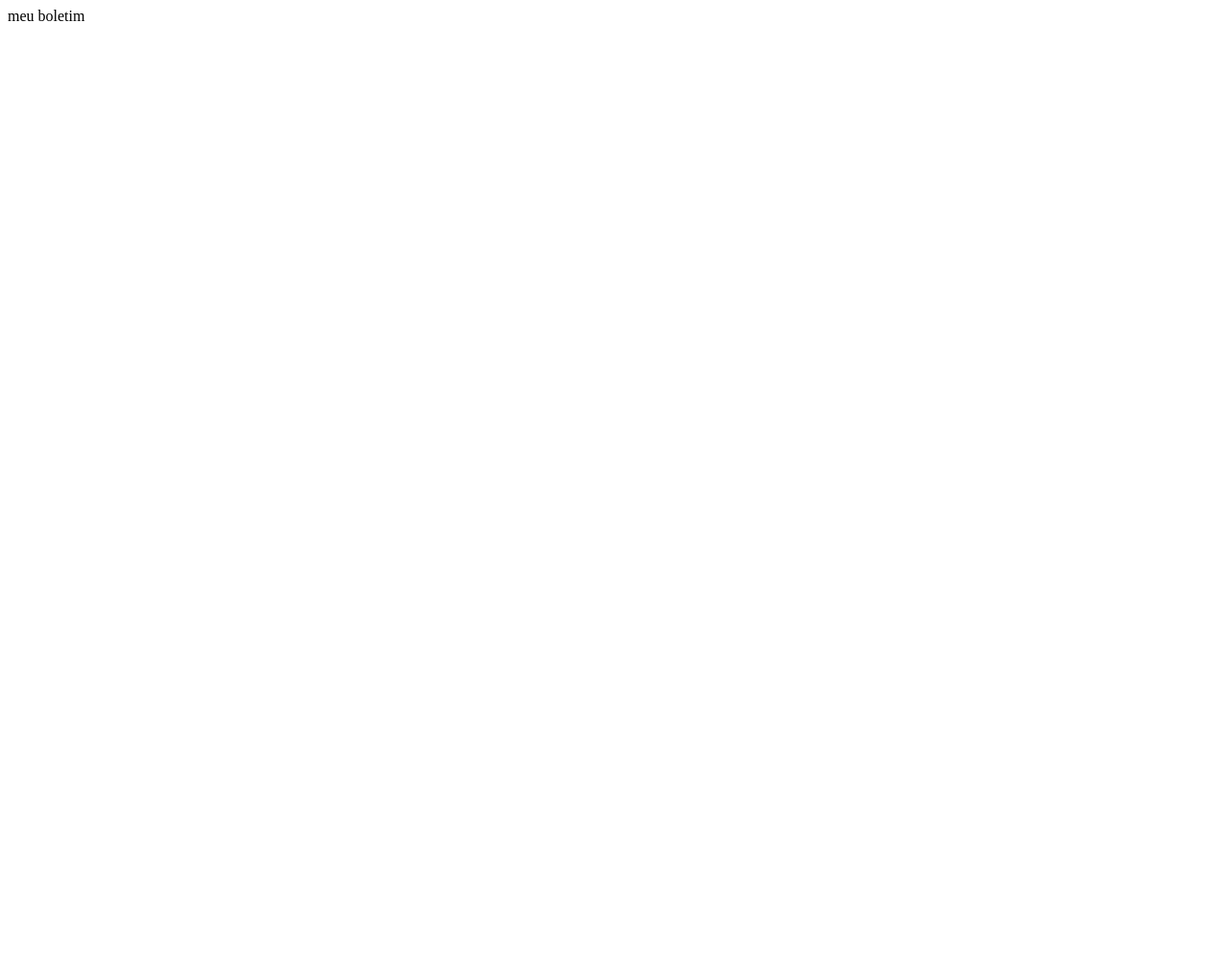
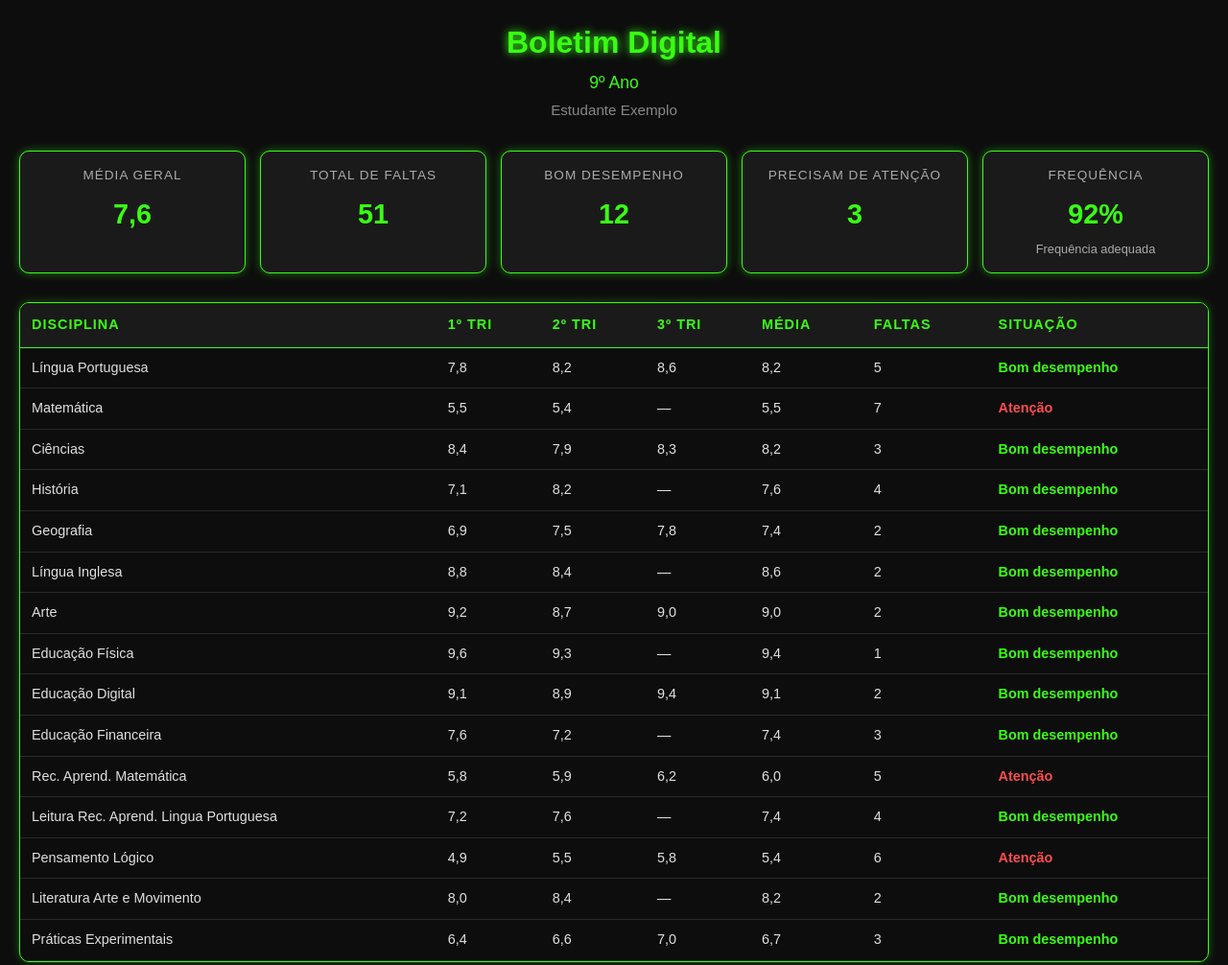
Before and after one commit to Profbt/boletim9C, a plain HTML site: page index.html in a window 1280 px wide. Shown: the top 1006 px of the page at 96% size. Before the commit the page ends 800 px from the top, so only its background shows below. Drawn offline with Linux system fonts and the light colour scheme.

Commit message:
novos dados

```diff
--- a/index.html
+++ b/index.html
@@ -1 +1,65 @@
-meu boletim
+<!DOCTYPE html>
+<html lang="pt-BR">
+<head>
+  <meta charset="UTF-8">
+  <meta name="viewport" content="width=device-width, initial-scale=1.0">
+  <title>Boletim Digital</title>
+  <link rel="stylesheet" href="style.css">
+</head>
+<body>
+
+  <!-- CABEÇALHO -->
+  <header class="cabecalho">
+    <h1>Boletim Digital</h1>
+    <p class="subtitulo">9º Ano</p>
+    <p class="estudante">Estudante Exemplo</p>
+  </header>
+
+  <!-- CARDS DE RESUMO -->
+  <section class="cards">
+    <div class="card">
+      <span class="card-titulo">Média geral</span>
+      <span class="card-valor" id="media-geral">—</span>
+    </div>
+    <div class="card">
+      <span class="card-titulo">Total de faltas</span>
+      <span class="card-valor" id="total-faltas">—</span>
+    </div>
+    <div class="card">
+      <span class="card-titulo">Bom desempenho</span>
+      <span class="card-valor" id="total-bom">—</span>
+    </div>
+    <div class="card">
+      <span class="card-titulo">Precisam de atenção</span>
+      <span class="card-valor" id="total-atencao">—</span>
+    </div>
+    <div class="card">
+      <span class="card-titulo">Frequência</span>
+      <span class="card-valor" id="frequencia">—</span>
+      <span class="card-extra" id="frequencia-texto">—</span>
+    </div>
+  </section>
+
+  <!-- TABELA DE NOTAS -->
+  <section class="tabela-container">
+    <table class="boletim">
+      <thead>
+        <tr>
+          <th>Disciplina</th>
+          <th>1º Tri</th>
+          <th>2º Tri</th>
+          <th>3º Tri</th>
+          <th>Média</th>
+          <th>Faltas</th>
+          <th>Situação</th>
+        </tr>
+      </thead>
+      <tbody id="corpo-tabela">
+        <!-- As linhas serão criadas pelo JavaScript -->
+      </tbody>
+    </table>
+  </section>
+
+  <script src="script.js"></script>
+</body>
+</html>
--- a/script.js
+++ b/script.js
@@ -0,0 +1,223 @@
+// ============================================================
+// DADOS FICTÍCIOS DAS DISCIPLINAS (9º ANO)
+// ============================================================
+// Array de objetos: cada objeto é uma disciplina com suas notas e faltas.
+const disciplinas = [
+  { disciplina: "Língua Portuguesa", tri1: 78, tri2: "8,2", tri3: 8.6, faltas: [2, 2, 1] },
+  { disciplina: "Matemática", tri1: 55, tri2: "5,4", tri3: null, faltas: [3, 2, 2] },
+  { disciplina: "Ciências", tri1: 84, tri2: 7.9, tri3: "8,3", faltas: [1, 1, 1] },
+  { disciplina: "História", tri1: "7,1", tri2: 82, tri3: null, faltas: [1, 2, 1] },
+  { disciplina: "Geografia", tri1: 69, tri2: "7,5", tri3: 7.8, faltas: [0, 1, 1] },
+  { disciplina: "Língua Inglesa", tri1: 88, tri2: 8.4, tri3: null, faltas: [1, 0, 1] },
+  { disciplina: "Arte", tri1: "9,2", tri2: 87, tri3: 9.0, faltas: [1, 1, 0] },
+  { disciplina: "Educação Física", tri1: 96, tri2: "9,3", tri3: null, faltas: [0, 1, 0] },
+  { disciplina: "Educação Digital", tri1: 91, tri2: 8.9, tri3: "9,4", faltas: [1, 1, 0] },
+  { disciplina: "Educação Financeira", tri1: 76, tri2: "7,2", tri3: null, faltas: [1, 1, 1] },
+  { disciplina: "Rec. Aprend. Matemática", tri1: 58, tri2: "5,9", tri3: 6.2, faltas: [2, 2, 1] },
+  { disciplina: "Leitura Rec. Aprend. Lingua Portuguesa", tri1: 72, tri2: "7,6", tri3: null, faltas: [2, 1, 1] },
+  { disciplina: "Pensamento Lógico", tri1: 49, tri2: 5.5, tri3: "5,8", faltas: [2, 2, 2] },
+  { disciplina: "Literatura Arte e Movimento", tri1: "8,0", tri2: 84, tri3: null, faltas: [1, 1, 0] },
+  { disciplina: "Práticas Experimentais", tri1: 64, tri2: "6,6", tri3: 7.0, faltas: [1, 1, 1] }
+];
+
+// ============================================================
+// FUNÇÃO: normalizarNota
+// ============================================================
+// Converte qualquer formato de nota para a escala 0–10.
+// Regras:
+//  - vazio / null / undefined → null (nota ainda não lançada)
+//  - 0 a 10 → mantém
+//  - >10 e <=100 → divide por 10 (ex: 82 vira 8,2)
+//  - aceita ponto ou vírgula decimal ("8,5" vira 8.5)
+//  - valores fora das regras → null (inválido)
+function normalizarNota(valor) {
+  // Se for vazio, null ou undefined, não há nota
+  if (valor === null || valor === undefined || valor === "") {
+    return null;
+  }
+
+  // Se for string, troca vírgula por ponto para o JavaScript entender
+  if (typeof valor === "string") {
+    valor = valor.replace(",", ".");
+    valor = parseFloat(valor); // converte texto em número
+  }
+
+  // Se não for um número válido, retorna null
+  if (typeof valor !== "number" || isNaN(valor)) {
+    return null;
+  }
+
+  // Regra: entre 0 e 10 mantém
+  if (valor >= 0 && valor <= 10) {
+    return valor;
+  }
+
+  // Regra: maior que 10 e até 100 divide por 10
+  if (valor > 10 && valor <= 100) {
+    return valor / 10;
+  }
+
+  // Fora das regras → inválido
+  return null;
+}
+
+// ============================================================
+// FUNÇÃO: calcularMedia
+// ============================================================
+// Recebe uma lista de notas já normalizadas (ou null) e calcula a média.
+// Ignora as notas null (ausentes). Se não houver nenhuma válida, retorna null.
+function calcularMedia(notas) {
+  const validas = notas.filter(function (n) {
+    return n !== null;
+  });
+
+  if (validas.length === 0) {
+    return null; // nenhuma nota válida
+  }
+
+  const soma = validas.reduce(function (acc, n) {
+    return acc + n;
+  }, 0);
+
+  return soma / validas.length;
+}
+
+// ============================================================
+// FUNÇÃO: somarFaltas
+// ============================================================
+// Soma os valores de um array de faltas (números inteiros).
+function somarFaltas(faltas) {
+  return faltas.reduce(function (acc, f) {
+    return acc + f;
+  }, 0);
+}
+
+// ============================================================
+// FUNÇÃO: definirSituacao
+// ============================================================
+// Decide a situação da disciplina conforme a média.
+function definirSituacao(media) {
+  if (media === null) {
+    return "Nota ainda não disponível";
+  }
+  if (media >= 6.0) {
+    return "Bom desempenho";
+  }
+  return "Atenção";
+}
+
+// ============================================================
+// FUNÇÃO: formatarNota
+// ============================================================
+// Mostra a nota com uma casa decimal ou "—" se for null.
+function formatarNota(nota) {
+  if (nota === null) {
+    return "—";
+  }
+  return nota.toFixed(1).replace(".", ",");
+}
+
+// ============================================================
+// FUNÇÃO: criarLinhaTabela
+// ============================================================
+// Cria uma linha <tr> da tabela para uma disciplina.
+function criarLinhaTabela(item) {
+  // Normaliza as três notas
+  const n1 = normalizarNota(item.tri1);
+  const n2 = normalizarNota(item.tri2);
+  const n3 = normalizarNota(item.tri3);
+
+  // Calcula a média somente com as notas disponíveis
+  const media = calcularMedia([n1, n2, n3]);
+
+  // Soma as faltas
+  const totalFaltas = somarFaltas(item.faltas);
+
+  // Define a situação
+  const situacao = definirSituacao(media);
+
+  // Define a classe CSS conforme a situação
+  let classeSituacao = "situacao-indisponivel";
+  if (situacao === "Bom desempenho") classeSituacao = "situacao-bom";
+  if (situacao === "Atenção") classeSituacao = "situacao-atencao";
+
+  // Cria o elemento <tr>
+  const tr = document.createElement("tr");
+
+  tr.innerHTML =
+    "<td>" + item.disciplina + "</td>" +
+    "<td>" + formatarNota(n1) + "</td>" +
+    "<td>" + formatarNota(n2) + "</td>" +
+    "<td>" + formatarNota(n3) + "</td>" +
+    "<td>" + (media === null ? "Ainda não lançada" : formatarNota(media)) + "</td>" +
+    "<td>" + totalFaltas + "</td>" +
+    "<td class='" + classeSituacao + "'>" + situacao + "</td>";
+
+  return tr;
+}
+
+// ============================================================
+// FUNÇÃO: preencherTabela
+// ============================================================
+// Percorre todas as disciplinas e adiciona as linhas na tabela.
+function preencherTabela() {
+  const corpo = document.getElementById("corpo-tabela");
+
+  disciplinas.forEach(function (item) {
+    const linha = criarLinhaTabela(item);
+    corpo.appendChild(linha);
+  });
+}
+
+// ============================================================
+// FUNÇÃO: preencherCards
+// ============================================================
+// Calcula os totais e preenche os cards de resumo.
+function preencherCards() {
+  let somaMedias = 0;
+  let qtdMedias = 0;
+  let totalFaltas = 0;
+  let totalBom = 0;
+  let totalAtencao = 0;
+
+  disciplinas.forEach(function (item) {
+    const n1 = normalizarNota(item.tri1);
+    const n2 = normalizarNota(item.tri2);
+    const n3 = normalizarNota(item.tri3);
+    const media = calcularMedia([n1, n2, n3]);
+
+    if (media !== null) {
+      somaMedias += media;
+      qtdMedias++;
+
+      if (media >= 6.0) totalBom++;
+      else totalAtencao++;
+    }
+
+    totalFaltas += somarFaltas(item.faltas);
+  });
+
+  // Média geral (só das disciplinas que têm nota)
+  const mediaGeral = qtdMedias > 0 ? somaMedias / qtdMedias : null;
+
+  document.getElementById("media-geral").textContent =
+    mediaGeral === null ? "—" : formatarNota(mediaGeral);
+
+  document.getElementById("total-faltas").textContent = totalFaltas;
+  document.getElementById("total-bom").textContent = totalBom;
+  document.getElementById("total-atencao").textContent = totalAtencao;
+
+  // FREQUÊNCIA FICTÍCIA — apenas demonstrativa nesta etapa.
+  // No futuro, será calculada de outra forma (não a partir das faltas).
+  document.getElementById("frequencia").textContent = "92%";
+  document.getElementById("frequencia-texto").textContent = "Frequência adequada";
+}
+
+// ============================================================
+// INICIALIZAÇÃO
+// ============================================================
+// Quando a página terminar de carregar, preenche tabela e cards.
+document.addEventListener("DOMContentLoaded", function () {
+  preencherTabela();
+  preencherCards();
+});
--- a/style.css
+++ b/style.css
@@ -0,0 +1,154 @@
+/* ===== RESET BÁSICO ===== */
+* {
+  margin: 0;
+  padding: 0;
+  box-sizing: border-box;
+}
+
+/* ===== CORPO DA PÁGINA ===== */
+body {
+  background-color: #0d0d0d; /* preto quase puro */
+  color: #e0e0e0;            /* cinza claro para textos */
+  font-family: Arial, Helvetica, sans-serif;
+  padding: 20px;
+  line-height: 1.5;
+}
+
+/* ===== CABEÇALHO ===== */
+.cabecalho {
+  text-align: center;
+  margin-bottom: 30px;
+}
+
+.cabecalho h1 {
+  color: #39ff14; /* verde neon */
+  font-size: 2rem;
+  text-shadow: 0 0 10px #39ff14; /* brilho neon */
+}
+
+.subtitulo {
+  color: #39ff14;
+  font-size: 1.1rem;
+  margin-top: 5px;
+}
+
+.estudante {
+  color: #888; /* cinza escuro */
+  font-size: 0.95rem;
+  margin-top: 5px;
+}
+
+/* ===== CARDS DE RESUMO ===== */
+.cards {
+  display: grid;
+  grid-template-columns: repeat(auto-fit, minmax(160px, 1fr));
+  gap: 15px;
+  margin-bottom: 30px;
+}
+
+.card {
+  background-color: #1a1a1a;      /* cinza escuro */
+  border: 1px solid #39ff14;      /* borda verde neon */
+  border-radius: 10px;
+  padding: 15px;
+  text-align: center;
+  box-shadow: 0 0 10px rgba(57, 255, 20, 0.4); /* brilho neon */
+  transition: box-shadow 0.3s ease;
+}
+
+.card:hover {
+  box-shadow: 0 0 20px rgba(57, 255, 20, 0.8);
+}
+
+.card-titulo {
+  display: block;
+  font-size: 0.85rem;
+  color: #aaa;
+  margin-bottom: 8px;
+  text-transform: uppercase;
+  letter-spacing: 1px;
+}
+
+.card-valor {
+  display: block;
+  font-size: 1.8rem;
+  font-weight: bold;
+  color: #39ff14;
+}
+
+.card-extra {
+  display: block;
+  font-size: 0.8rem;
+  color: #aaa;
+  margin-top: 5px;
+}
+
+/* ===== TABELA ===== */
+.tabela-container {
+  overflow-x: auto; /* permite rolar no celular */
+  border-radius: 10px;
+  border: 1px solid #39ff14;
+  box-shadow: 0 0 10px rgba(57, 255, 20, 0.3);
+}
+
+.boletim {
+  width: 100%;
+  border-collapse: collapse;
+  min-width: 700px; /* força rolagem em telas pequenas */
+}
+
+.boletim thead {
+  background-color: #1a1a1a;
+}
+
+.boletim th {
+  color: #39ff14;
+  padding: 12px;
+  text-align: left;
+  font-size: 0.9rem;
+  text-transform: uppercase;
+  letter-spacing: 1px;
+  border-bottom: 1px solid #39ff14;
+}
+
+.boletim td {
+  padding: 10px 12px;
+  border-bottom: 1px solid #2a2a2a;
+  font-size: 0.9rem;
+}
+
+.boletim tbody tr:hover {
+  background-color: #1f1f1f;
+}
+
+/* Cores das situações */
+.situacao-bom {
+  color: #39ff14; /* verde neon */
+  font-weight: bold;
+}
+
+.situacao-atencao {
+  color: #ff4d4d; /* vermelho para chamar atenção */
+  font-weight: bold;
+}
+
+.situacao-indisponivel {
+  color: #888; /* cinza */
+}
+
+/* ===== RESPONSIVIDADE ===== */
+@media (max-width: 600px) {
+  .cabecalho h1 {
+    font-size: 1.5rem;
+  }
+
+  .card-valor {
+    font-size: 1.4rem;
+  }
+
+  .boletim th,
+  .boletim td {
+    padding: 8px;
+    font-size: 0.8rem;
+  }
+}
```
